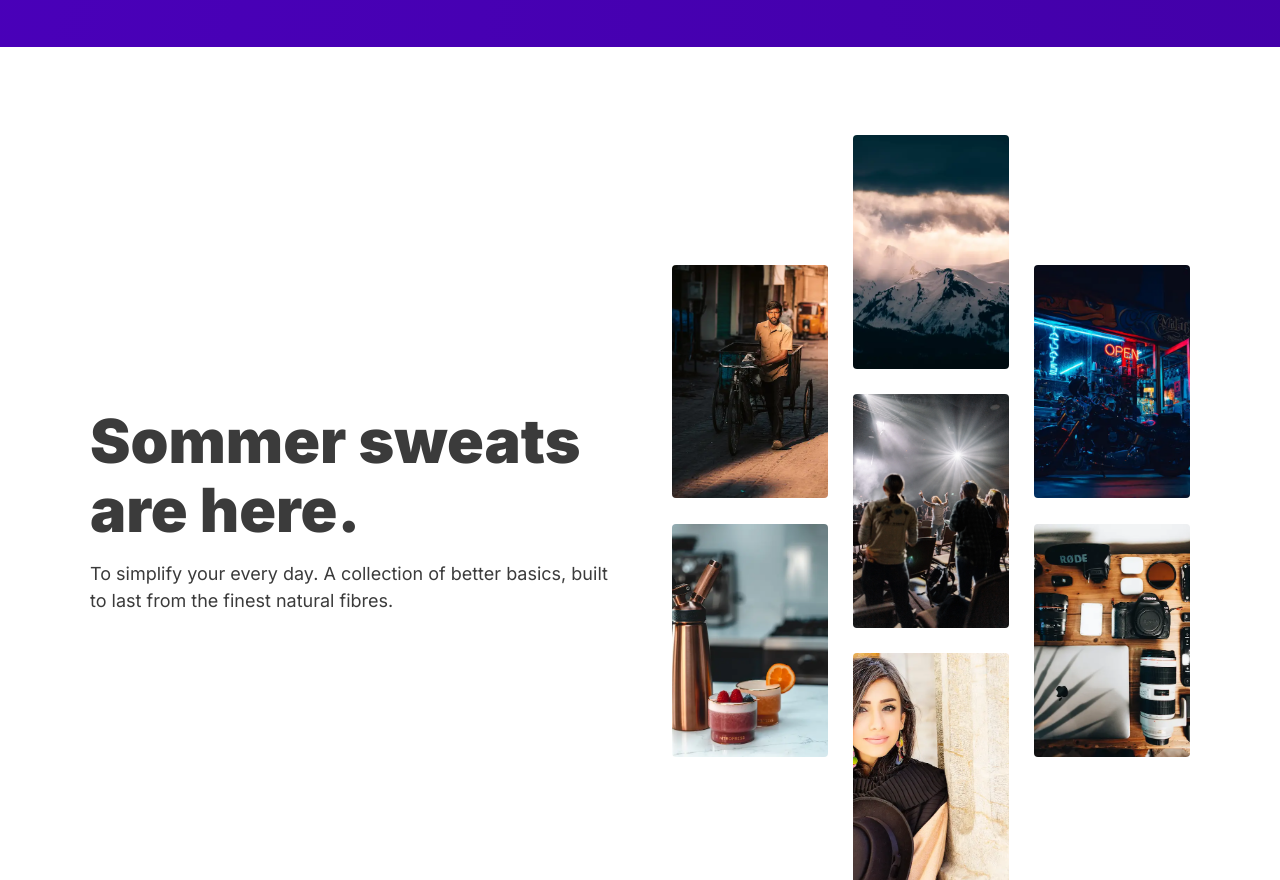
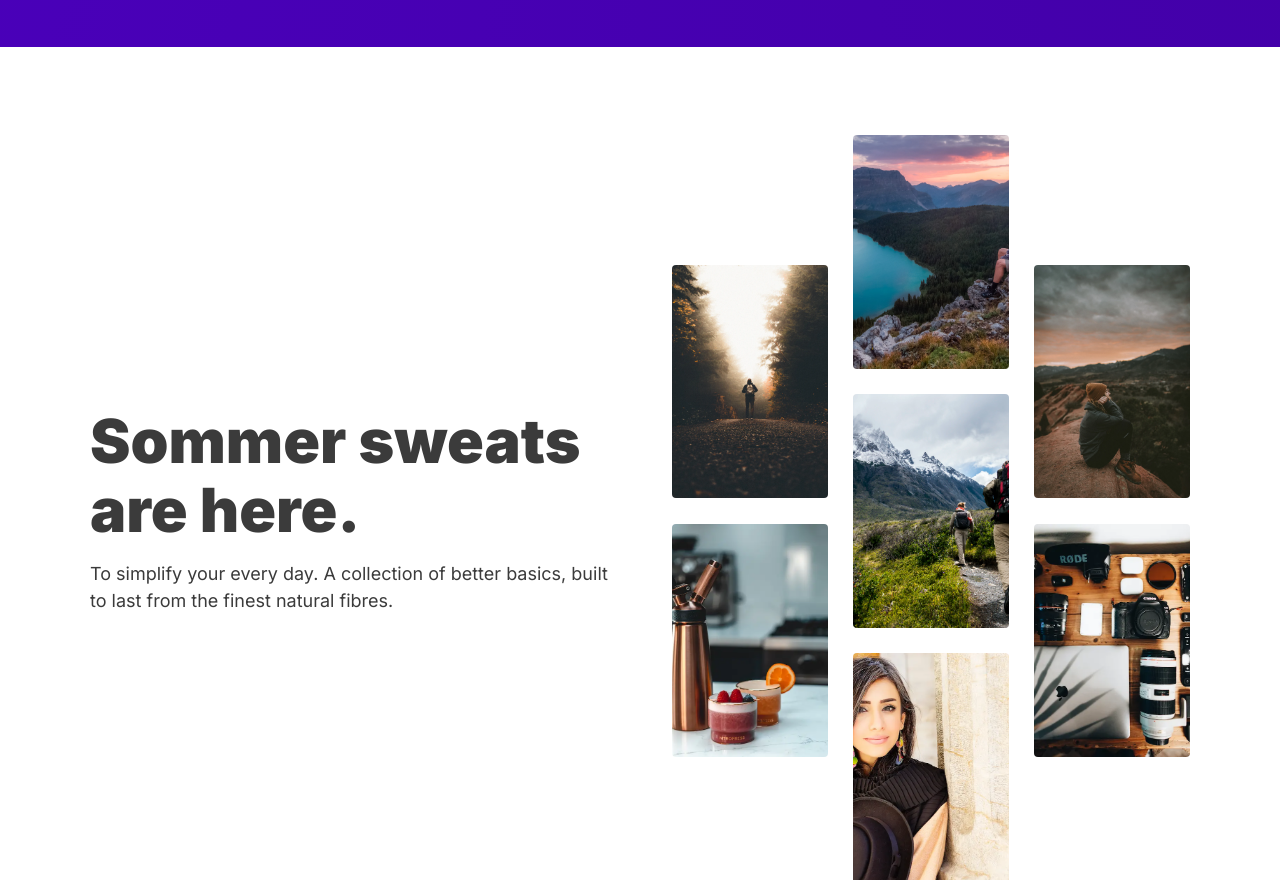
Before and after one commit to daviatkea/pilot, a plain HTML site: page index.html in a window 1280 px wide. Shown: the part 1920-2800 px from the top of the page. Drawn offline with Linux system fonts and the light colour scheme.

Commit message:
img update

```diff
--- a/index.html
+++ b/index.html
@@ -10,7 +10,7 @@
       href="https://fonts.googleapis.com/css2?family=Inter:wght@100..900&display=swap"
       rel="stylesheet"
     />
-    <link rel="stylesheet" href="css/style.css?v=0.1.2" />
+    <link rel="stylesheet" href="css/style.css?v=0.1.3" />
   </head>
   <body>
     <header>
@@ -31,7 +31,7 @@
             </p>
           </div>
           <figure>
-            <img src="img/portrait.webp" alt="" width="1000" height="667" />
+            <img src="img/portrait.webp" alt="" width="1950" height="1300" />
             <figcaption>Et billede af mig, der smiler</figcaption>
           </figure>
         </article>
@@ -93,10 +93,10 @@
           </div>
 
           <figure class="gallery">
-            <img src="img/image-5.webp" alt="" width="1000" height="667" />
-            <img src="img/image-3.webp" alt="" width="1000" height="667" />
-            <img src="img/image-4.webp" alt="" width="1000" height="604" />
-            <img src="img/image-1.webp" alt="" width="1000" height="1500" />
+            <img src="img/hiker-1.webp" alt="" width="934" height="1401" />
+            <img src="img/hiker-3.webp" alt="" width="2378" height="1338" />
+            <img src="img/hiker-5.webp" alt="" width="934" height="1401" />
+            <img src="img/hiking.webp" alt="" width="1950" height="1301" />
             <img src="img/image-6.webp" alt="" width="1000" height="667" />
             <img src="img/image-7.webp" alt="" width="1000" height="667" />
             <img src="img/image-8.webp" alt="" width="1000" height="667" />
@@ -115,10 +115,10 @@
           </div>
 
           <figure class="gallery-2">
-            <img src="img/image-3.webp" alt="" width="1000" height="667" />
-            <img src="img/image-4.webp" alt="" width="1000" height="604" />
-            <img src="img/image-5.webp" alt="" width="1000" height="667" />
-            <img src="img/image-6.webp" alt="" width="1000" height="667" />
+            <img src="img/hiker-1.webp" alt="" width="934" height="1401" />
+            <img src="img/hiker-3.webp" alt="" width="2378" height="1338" />
+            <img src="img/hiker-5.webp" alt="" width="934" height="1401" />
+            <img src="img/hiking.webp" alt="" width="1950" height="1301" />
             <img src="img/image-7.webp" alt="" width="1000" height="667" />
             <img src="img/image-8.webp" alt="" width="1000" height="667" />
           </figure>
```
